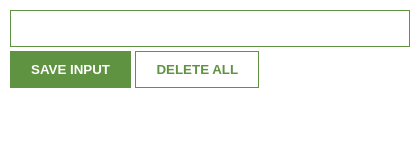
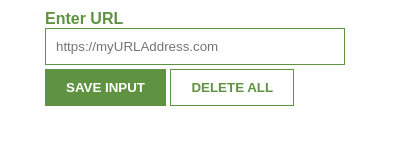
Before and after one commit to silvamha/Mobile-App-Version-2-2024, a plain HTML site: page index.html in a window 390 px wide. Shown: the whole page, 420 px wide, since content can reach past the window. Drawn offline with Linux system fonts and the light colour scheme; no server answers.

Commit message:
Phone ready

```diff
--- a/index.css
+++ b/index.css
@@ -1,8 +1,8 @@
 body {
-    margin: 0;
+    margin: 0 auto;
     padding: 10px;
     font-family: Arial, Helvetica, sans-serif;
-    min-width: 400px;
+    max-width: 300px;
 }
 
 input {
@@ -39,3 +39,8 @@ li {
 a {
     color: #5f9341;
 }
+
+label {
+    color: #5f9341;
+    font-weight: 900;
+}
--- a/index.html
+++ b/index.html
@@ -1,9 +1,12 @@
 <html></html>
     <head>
+        <title>Leads Tracker</title>
+        <meta name="viewport" content="width=device-width, initial-scale=1.0">
         <link rel="stylesheet" href="index.css">
     </head>
     <body>
-        <input type="text" id="input-el">
+        <label for="input-el">Enter URL</label>
+        <input type="text" id="input-el" placeholder="https://myURLAddress.com">
         <button id="input-btn">SAVE INPUT</button>
         <button id="delete-btn">DELETE ALL</button>
         <ul id="ul-el">
--- a/index.js
+++ b/index.js
@@ -6,6 +6,7 @@ import {
   ref,
   push,
   onValue,
+  remove,
 } from "https://www.gstatic.com/firebasejs/10.8.1/firebase-database.js";
 
 const firebaseConfig = {
@@ -28,11 +29,12 @@ const deleteBtn = document.getElementById("delete-btn");
 onValue(referenceInDB, (snapshot) => {
   const data = snapshot.val();
   if (data) {
-      const leadsArray = Object.values(data);  // Convert object to array
+    const leadsArray = Object.values(data); // Convert object to array
     render(leadsArray);
   } else {
-      ulEl.innerHTML = "<li>No leads available.</li>";  // If there's no data
+    ulEl.innerHTML = "<li>No leads available.</li>"; // If there's no data
   }
+  console.log(data);
 });
 
 function render(leads) {
@@ -50,7 +52,10 @@ function render(leads) {
   ulEl.innerHTML = listItems;
 }
 
-deleteBtn.addEventListener("dblclick", function () {});
+deleteBtn.addEventListener("dblclick", function () {
+  remove(referenceInDB);
+  ulEl.innerHTML = "";
+});
 
 inputBtn.addEventListener("click", function () {
   push(referenceInDB, inputEl.value);
```
Lines whose indentation alone changed are shown as unchanged.
